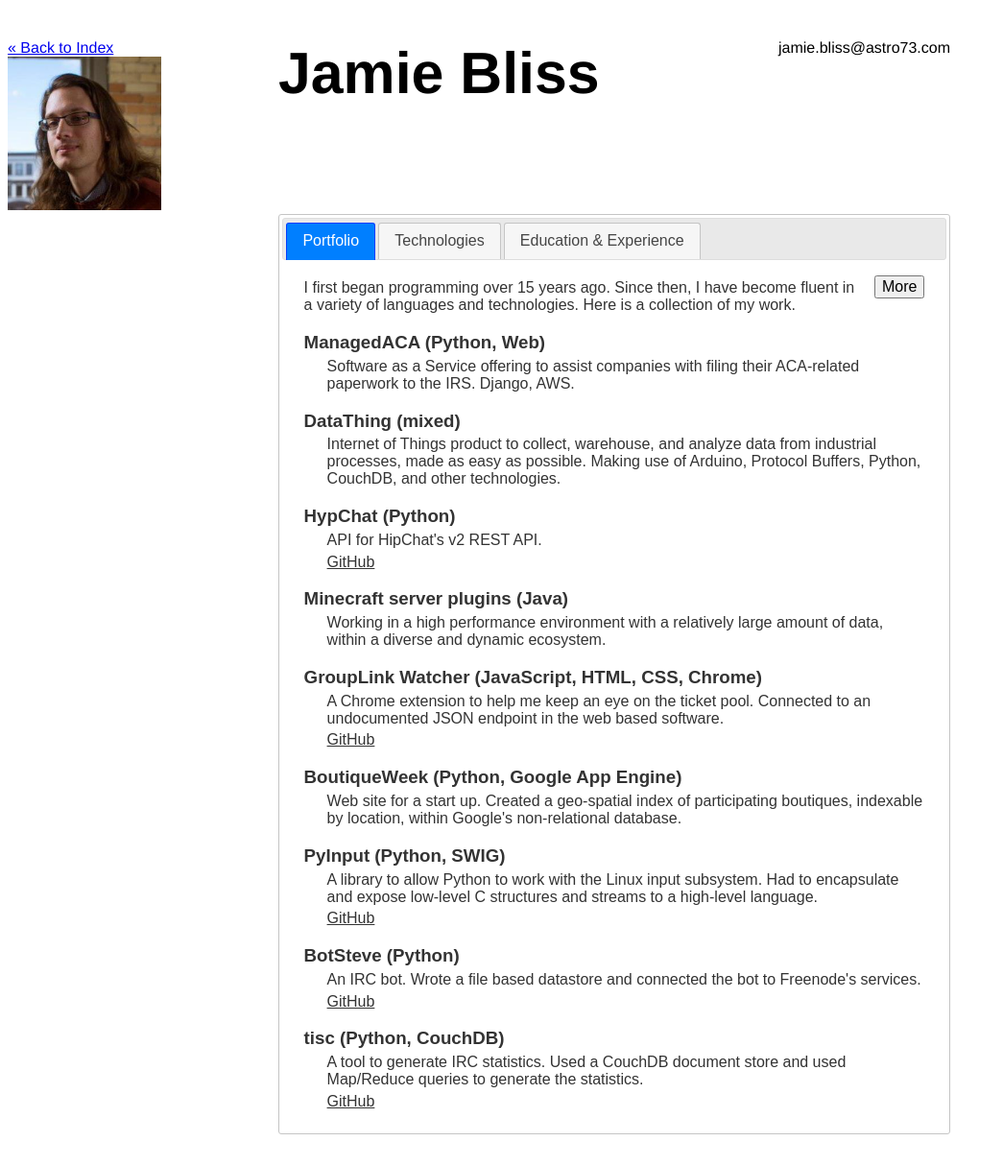
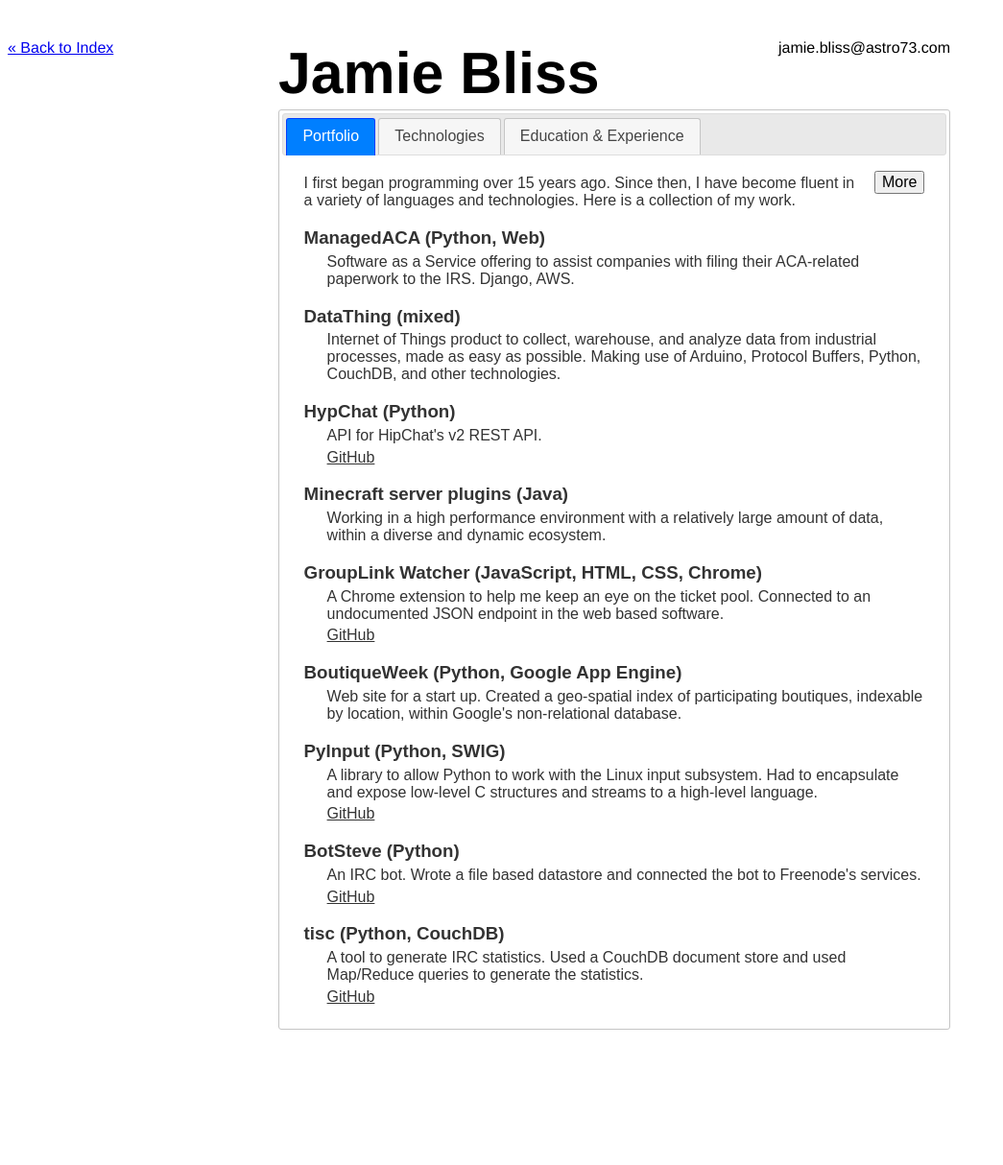
Before and after one commit to AstraLuma/astraluma.github.io, a Jekyll site: the page resume.html, which Jekyll copies as it is, in a window 1280 px wide. Shown: the whole page at 96% size, without its empty margins (0-1045 px from the left). Built offline with Jekyll 4.4.1, drawn with Linux system fonts in a browser that asks for light colours; nearby versions of some CDN libraries; after the commit the page ends 1105 px from its top, so only the background shows below that.

Commit message:
Remove face

```diff
--- a/resume.html
+++ b/resume.html
@@ -162,7 +162,7 @@ $(function() {
 
 <div id="backlink">
 <div><a href="/">&laquo; Back to Index</a></div>
-<div><img src="face.jpg" width=160 height=160></div>
+<!--div><img src="face.jpg" width=160 height=160></div-->
 </div>
 
 <div id="container">
```
Also changed, not shown: face-200.jpg (deleted), face.jpg (deleted).
